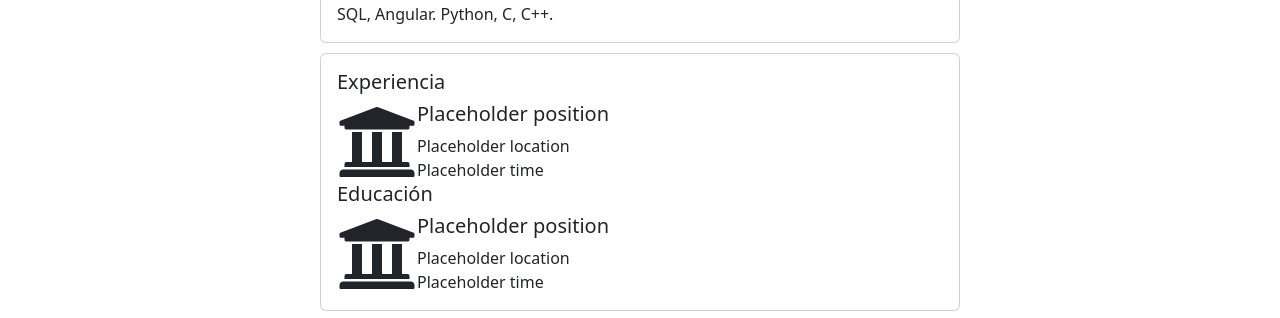
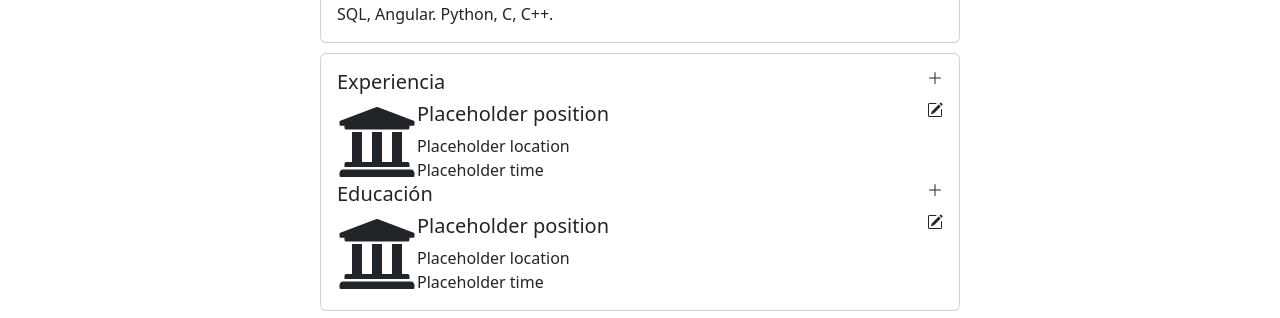
Before and after one commit to Joable/host-portfolio, a React (Create React App) app: page / in a window 1280 px wide. Shown: the part 599-917 px from the top of the page. Built offline with nearby package versions, Linux system fonts and the light colour scheme.

Commit message:
Added edit icons to 'Experience' component

```diff
--- /dev/null
+++ b/src/Components/Experience/Experience.css
@@ -0,0 +1,5 @@
+.justify-spacebetween{
+    width: 100%;
+    display: flex;
+    justify-content: space-between;
+}
--- a/src/Components/Experience/Experience.jsx
+++ b/src/Components/Experience/Experience.jsx
@@ -1,15 +1,27 @@
 import { Card } from "react-bootstrap";
+import { BsPlusLg } from 'react-icons/bs'
 import ExperienceElement from "../ExperienceElement/ExperienceElement.jsx";
 
+import './Experience.css'
 
 function Experience() {
     return (
         <Card>
             <Card.Body>
-                <Card.Title>Experiencia</Card.Title>
-                <ExperienceElement/>
-                <Card.Title>Educación</Card.Title>
-                <ExperienceElement/>
+                <div className="experience">
+                    <div className="justify-spacebetween">
+                        <Card.Title>Experiencia</Card.Title>
+                        <BsPlusLg/>
+                    </div>
+                    <ExperienceElement/>
+                </div>
+                <div className="education">
+                    <div className="justify-spacebetween">
+                        <Card.Title>Educación</Card.Title>
+                        <BsPlusLg/>
+                    </div>
+                    <ExperienceElement/>
+                </div>
             </Card.Body>
         </Card>
      );
--- a/src/Components/ExperienceElement/ExperienceElement.css
+++ b/src/Components/ExperienceElement/ExperienceElement.css
@@ -6,6 +6,16 @@
 /* Style exp-element-image */
 
 /* Style exp-element-text */
+.exp-element-text{
+    width: 100%;
+}
+
 .exp-element-text p{
     margin: 0;
 }
+
+.text-position{
+    width: 100%;
+    display: flex;
+    justify-content: space-between;
+}
--- a/src/Components/ExperienceElement/ExperienceElement.jsx
+++ b/src/Components/ExperienceElement/ExperienceElement.jsx
@@ -1,4 +1,5 @@
 import { FaUniversity } from 'react-icons/fa'
+import { BsPencilSquare } from 'react-icons/bs'
 
 import './ExperienceElement.css'
 
@@ -9,7 +10,10 @@ function ExperienceElement() {
                 <FaUniversity size={ 80 }/>
             </div>
             <div className="exp-element-text">
-                <h5>Placeholder position</h5>
+                <div className='text-position'>
+                    <h5>Placeholder position</h5>
+                    <BsPencilSquare/>
+                </div>
                 <p>Placeholder location</p>
                 <p>Placeholder time</p>
             </div>
```
